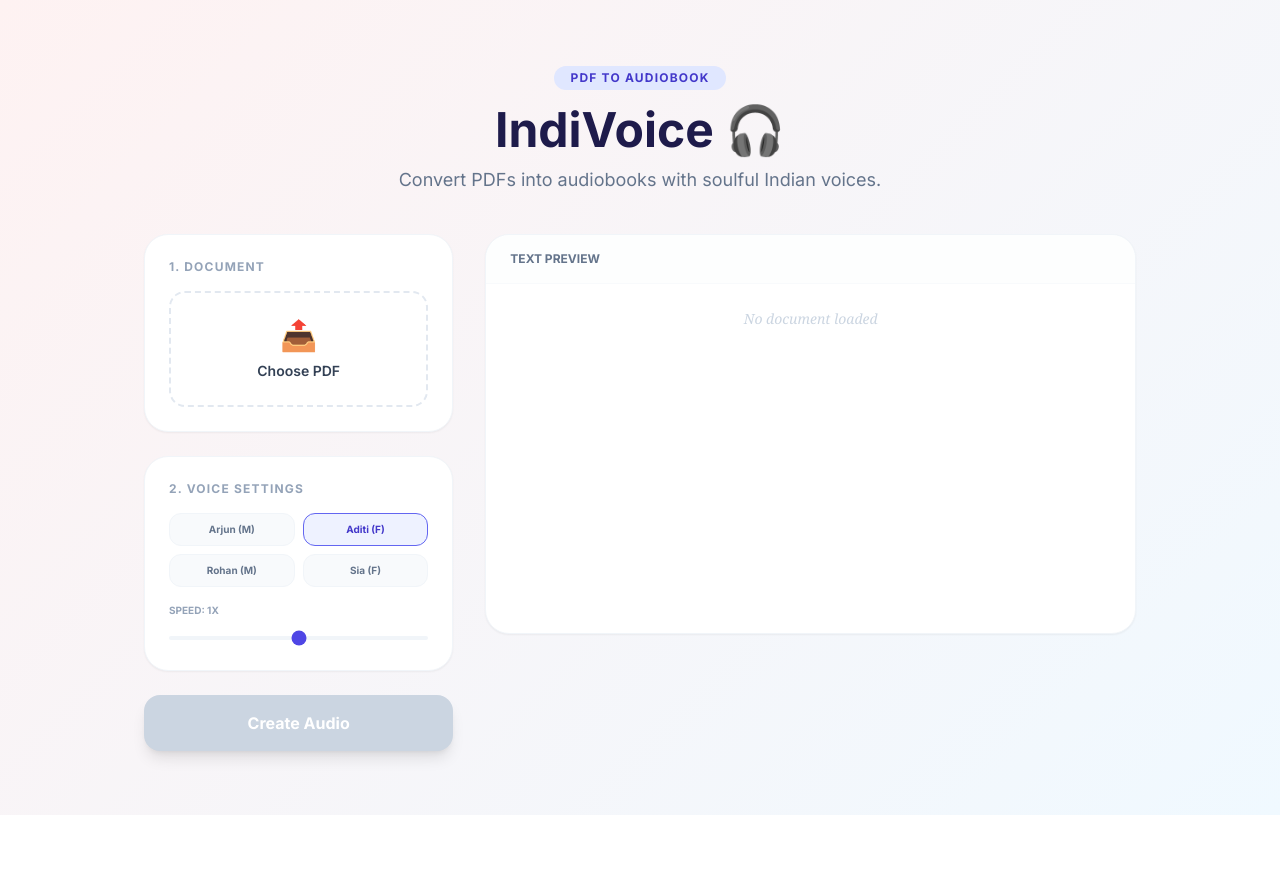
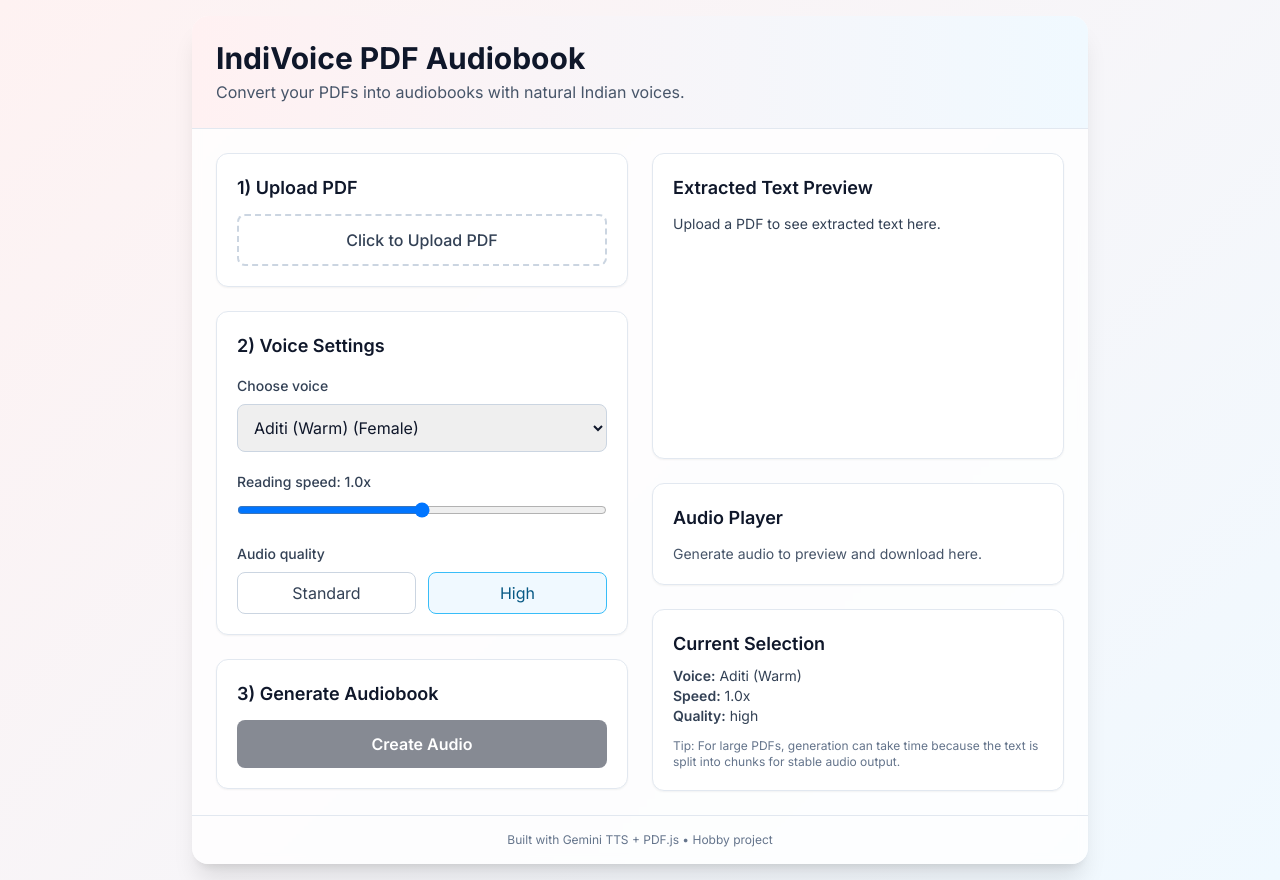
Before and after one commit to UltimateOvertaker/indivoice-audiobook, a React (Vite) app: page / in a window 1280 px wide. Before the commit the page ends 815 px from the top, so only its background shows below. Built offline with nearby package versions, Linux system fonts and the light colour scheme.

Commit message:
Update App.tsx

```diff
--- a/App.tsx
+++ b/App.tsx
@@ -1,9 +1,8 @@
-
 import React, { useState, useRef, useEffect } from 'react';
 import { GoogleGenAI, Modality } from '@google/genai';
 import { VOICE_OPTIONS, MAX_TEXT_CHUNK_SIZE } from './constants';
 import { VoiceOption, AudiobookConfig, ExtractionStatus, AudioGenerationStatus, VoiceGender } from './types';
-import { decodeBase64, createWavBlob } from './utils/audioUtils';
+import { decodeBase64, createWavBlob } from './audioUtils';
 
 // Global reference for PDF.js provided by the script tag in index.html
 declare const pdfjsLib: any;
@@ -79,77 +78,67 @@ const App: React.FC = () => {
   const generateAudiobook = async () => {
     if (!extraction.text) return;
 
+    const ai = new GoogleGenAI({ apiKey: process.env.API_KEY });
     setGeneration({ status: 'generating', progress: 0 });
 
     try {
-      const ai = new GoogleGenAI({ apiKey: process.env.API_KEY });
-      const selectedVoice = VOICE_OPTIONS.find(v => v.id === config.voiceId)!;
-
-      const cleanText = extraction.text.replace(/\s+/g, ' ').trim();
-
-      // Split text into chunks
-      const textChunks: string[] = [];
-      let currentIdx = 0;
-      while (currentIdx < cleanText.length) {
-        let chunk = cleanText.substring(currentIdx, currentIdx + MAX_TEXT_CHUNK_SIZE);
-        if (currentIdx + MAX_TEXT_CHUNK_SIZE < cleanText.length) {
-          const lastPeriod = chunk.lastIndexOf('.');
-          if (lastPeriod > MAX_TEXT_CHUNK_SIZE * 0.7) {
-            chunk = chunk.substring(0, lastPeriod + 1);
-          }
-        }
-        textChunks.push(chunk);
-        currentIdx += chunk.length;
+      // Split text into chunks to avoid request size limits
+      const textChunks = [];
+      for (let i = 0; i < extraction.text.length; i += MAX_TEXT_CHUNK_SIZE) {
+        textChunks.push(extraction.text.slice(i, i + MAX_TEXT_CHUNK_SIZE));
       }
 
-      const pcmChunks: Int16Array[] = [];
-      const totalChunks = textChunks.length;
+      const selectedVoice = VOICE_OPTIONS.find(v => v.id === config.voiceId);
+      if (!selectedVoice) throw new Error("Selected voice not found");
 
-      for (let i = 0; i < totalChunks; i++) {
-        const chunk = textChunks[i].trim();
-        if (!chunk) continue;
+      const audioChunks: Uint8Array[] = [];
 
-        const prompt = `Read this text clearly as an Indian audiobook narrator.
-        Tone: ${selectedVoice.name}.
-        Speed factor: ${config.speed}.
-        Text: "${chunk}"`;
+      for (let i = 0; i < textChunks.length; i++) {
+        const chunkText = textChunks[i];
 
         const response = await ai.models.generateContent({
-          model: "gemini-2.5-flash-preview-tts",
-          contents: [{ parts: [{ text: prompt }] }],
+          model: 'gemini-2.5-flash-preview-tts',
+          contents: [{ parts: [{ text: chunkText }] }],
           config: {
             responseModalities: [Modality.AUDIO],
             speechConfig: {
               voiceConfig: {
-                prebuiltVoiceConfig: { voiceName: selectedVoice.geminiVoice },
+                prebuiltVoiceConfig: {
+                  voiceName: selectedVoice.geminiVoice,
+                },
               },
             },
           },
         });
 
-        const base64Audio = response.candidates?.[0]?.content?.parts?.[0]?.inlineData?.data;
-        if (base64Audio) {
-          const bytes = decodeBase64(base64Audio);
-          pcmChunks.push(new Int16Array(bytes.buffer));
+        const part = response.candidates?.[0]?.content?.parts?.[0];
+        const base64Audio = (part as any)?.inlineData?.data;
+
+        if (!base64Audio) {
+          throw new Error("No audio returned from Gemini");
         }
 
-        setGeneration(prev => ({
-          ...prev,
-          progress: Math.round(((i + 1) / totalChunks) * 100)
-        }));
+        const audioBytes = decodeBase64(base64Audio);
+        audioChunks.push(audioBytes);
+
+        setGeneration({
+          status: 'generating',
+          progress: Math.round(((i + 1) / textChunks.length) * 100),
+        });
       }
 
-      if (pcmChunks.length === 0) throw new Error("No audio was generated.");
-
-      const totalLength = pcmChunks.reduce((acc, chunk) => acc + chunk.length, 0);
-      const combinedPcm = new Int16Array(totalLength);
+      // Combine audio chunks
+      const combined = new Uint8Array(audioChunks.reduce((sum, chunk) => sum + chunk.length, 0));
       let offset = 0;
-      for (const chunk of pcmChunks) {
-        combinedPcm.set(chunk, offset);
+      for (const chunk of audioChunks) {
+        combined.set(chunk, offset);
         offset += chunk.length;
       }
 
-      const wavBlob = createWavBlob(combinedPcm, 24000);
+      // Convert PCM bytes -> WAV blob for download/playback
+      const pcmData = new Int16Array(combined.buffer);
+      const wavBlob = createWavBlob(pcmData, 24000);
+
       const audioUrl = URL.createObjectURL(wavBlob);
 
       setGeneration({
@@ -158,118 +147,228 @@ const App: React.FC = () => {
         audioUrl,
       });
 
+      if (audioRef.current) {
+        audioRef.current.src = audioUrl;
+      }
     } catch (error: any) {
-      console.error('Audio Generation Error:', error);
+      console.error("Audiobook generation failed:", error);
       setGeneration({
         status: 'error',
         progress: 0,
-        error: error.message || 'Failed to generate audio.',
+        error: error?.message || "Something went wrong",
       });
     }
   };
 
   const downloadAudio = () => {
-    if (generation.audioUrl) {
+    if (!generation.audioUrl) return;
     const link = document.createElement('a');
     link.href = generation.audioUrl;
-      link.download = `IndiVoice_${file?.name.replace('.pdf', '') || 'Audio'}.wav`;
+    link.download = `${file?.name.replace('.pdf', '') || 'audiobook'}.wav`;
     link.click();
-    }
   };
 
+  const selectedVoice = VOICE_OPTIONS.find(v => v.id === config.voiceId);
+
   return (
-    <div className="max-w-5xl mx-auto px-4 py-8 md:py-16">
-      <header className="text-center mb-10">
-        <div className="inline-block bg-indigo-100 text-indigo-700 px-4 py-1 rounded-full text-xs font-bold tracking-widest uppercase mb-4">
-          PDF to Audiobook
+    <div className="min-h-screen flex items-center justify-center p-4">
+      <div className="w-full max-w-4xl bg-white/80 backdrop-blur-sm shadow-xl rounded-2xl overflow-hidden">
+        {/* Header */}
+        <div className="p-6 border-b border-slate-200 bg-gradient-to-r from-rose-50 to-sky-50">
+          <h1 className="text-3xl font-bold text-slate-900">IndiVoice PDF Audiobook</h1>
+          <p className="text-slate-600 mt-1">Convert your PDFs into audiobooks with natural Indian voices.</p>
         </div>
-        <h1 className="text-4xl md:text-5xl font-black text-indigo-950 mb-3">
-          IndiVoice <span className="text-indigo-500">🎧</span>
-        </h1>
-        <p className="text-slate-500 text-lg max-w-xl mx-auto">
-          Convert PDFs into audiobooks with soulful Indian voices.
-        </p>
-      </header>
 
-      <div className="grid grid-cols-1 lg:grid-cols-12 gap-8 items-start">
-        <div className="lg:col-span-4 space-y-6">
-          <section className="bg-white rounded-3xl p-6 shadow-sm border border-slate-100">
-            <h2 className="text-xs font-bold text-slate-400 uppercase tracking-widest mb-4">1. Document</h2>
-            <div
-              onClick={() => fileInputRef.current?.click()}
-              className={`border-2 border-dashed rounded-2xl p-6 text-center cursor-pointer transition-all ${
-                file ? 'border-indigo-200 bg-indigo-50/30' : 'border-slate-200 hover:border-indigo-300'
-              }`}
-            >
-              <input type="file" ref={fileInputRef} onChange={handleFileChange} className="hidden" accept=".pdf" />
-              <div className="text-3xl mb-2">{file ? '📄' : '📤'}</div>
-              <p className="text-sm font-semibold text-slate-700 truncate">{file ? file.name : 'Choose PDF'}</p>
-              {extraction.status === 'processing' && (
-                <p className="text-[10px] font-bold text-indigo-600 mt-2">Reading: {extraction.currentPage}/{extraction.totalPageCount}</p>
-              )}
-            </div>
-          </section>
+        <div className="p-6 grid grid-cols-1 lg:grid-cols-2 gap-6">
+          {/* Left Column */}
+          <div className="space-y-6">
+            {/* Upload Section */}
+            <div className="bg-white rounded-xl border border-slate-200 p-5 shadow-sm">
+              <h2 className="text-lg font-semibold text-slate-900 mb-3">1) Upload PDF</h2>
 
-          <section className="bg-white rounded-3xl p-6 shadow-sm border border-slate-100">
-            <h2 className="text-xs font-bold text-slate-400 uppercase tracking-widest mb-4">2. Voice Settings</h2>
-            <div className="grid grid-cols-2 gap-2 mb-4">
-              {VOICE_OPTIONS.map((v) => (
-                <button
-                  key={v.id}
-                  onClick={() => setConfig({ ...config, voiceId: v.id })}
-                  className={`p-2 rounded-xl border text-[10px] font-bold transition-all ${
-                    config.voiceId === v.id ? 'border-indigo-500 bg-indigo-50 text-indigo-700' : 'border-slate-100 bg-slate-50 text-slate-500'
-                  }`}
-                >
-                  {v.name.split(' ')[0]} ({v.gender === VoiceGender.MALE ? 'M' : 'F'})
-                </button>
-              ))}
-            </div>
-            <label className="text-[10px] font-bold text-slate-400 uppercase block mb-1">Speed: {config.speed}x</label>
               <input
-              type="range" min="0.5" max="1.5" step="0.1"
-              className="w-full h-1 bg-slate-100 rounded-lg appearance-none cursor-pointer accent-indigo-600"
-              value={config.speed}
-              onChange={(e) => setConfig({ ...config, speed: parseFloat(e.target.value) })}
+                ref={fileInputRef}
+                type="file"
+                accept="application/pdf"
+                className="hidden"
+                onChange={handleFileChange}
               />
-          </section>
 
               <button
-            disabled={extraction.status !== 'completed' || generation.status === 'generating'}
-            onClick={generateAudiobook}
-            className="w-full bg-indigo-600 text-white font-bold py-4 rounded-2xl shadow-lg hover:bg-indigo-700 disabled:bg-slate-300 transition-all flex items-center justify-center gap-2"
+                className="w-full py-3 rounded-lg border-2 border-dashed border-slate-300 hover:border-slate-400 text-slate-700 font-medium transition"
+                onClick={() => fileInputRef.current?.click()}
               >
-            {generation.status === 'generating' ? `Narrating... ${generation.progress}%` : 'Create Audio'}
+                {file ? `✅ ${file.name}` : "Click to Upload PDF"}
               </button>
+
+              {extraction.status === 'processing' && (
+                <div className="mt-3 text-sm text-slate-600">
+                  Extracting text... Page {extraction.currentPage} / {extraction.totalPageCount || '...'}
                 </div>
+              )}
 
-        <div className="lg:col-span-8 space-y-6">
-          <div className="bg-white rounded-3xl shadow-sm border border-slate-100 overflow-hidden flex flex-col min-h-[400px]">
-            <div className="px-6 py-4 border-b border-slate-50 flex justify-between items-center bg-slate-50/30">
-              <h3 className="text-xs font-bold text-slate-500 uppercase">Text Preview</h3>
-              {extraction.text && <span className="text-[10px] font-bold text-slate-400">{extraction.text.length} characters</span>}
+              {extraction.status === 'completed' && (
+                <div className="mt-3 text-sm text-green-700">
+                  ✅ Text extracted successfully!
                 </div>
-            <div className="flex-1 p-6 overflow-y-auto max-h-[400px] custom-scrollbar text-slate-600 leading-relaxed text-sm font-serif italic whitespace-pre-wrap">
-              {extraction.text || <div className="h-full flex items-center justify-center text-slate-300 italic">No document loaded</div>}
-            </div>
+              )}
 
-            {generation.status !== 'idle' && (
-              <div className="p-6 bg-indigo-900 text-white">
-                {generation.status === 'generating' ? (
-                  <div className="w-full bg-indigo-800 h-1.5 rounded-full overflow-hidden">
-                    <div className="h-full bg-indigo-400 transition-all" style={{ width: `${generation.progress}%` }}></div>
-                  </div>
-                ) : generation.status === 'completed' ? (
-                  <div className="flex flex-col md:flex-row items-center gap-4">
-                    <audio ref={audioRef} controls src={generation.audioUrl} className="flex-1 h-8 brightness-110 invert hue-rotate-180" />
-                    <button onClick={downloadAudio} className="bg-white text-indigo-900 px-4 py-2 rounded-xl text-xs font-bold">DOWNLOAD</button>
-                  </div>
-                ) : (
-                  <p className="text-xs text-red-300">{generation.error}</p>
-                )}
+              {extraction.status === 'error' && (
+                <div className="mt-3 text-sm text-red-700">
+                  ❌ Failed to extract text. Try another PDF.
                 </div>
               )}
             </div>
+
+            {/* Voice Settings */}
+            <div className="bg-white rounded-xl border border-slate-200 p-5 shadow-sm">
+              <h2 className="text-lg font-semibold text-slate-900 mb-4">2) Voice Settings</h2>
+
+              {/* Voice selection */}
+              <label className="block text-sm font-medium text-slate-700 mb-2">
+                Choose voice
+              </label>
+              <select
+                className="w-full p-3 rounded-lg border border-slate-300 focus:outline-none focus:ring-2 focus:ring-sky-400"
+                value={config.voiceId}
+                onChange={(e) => setConfig(prev => ({ ...prev, voiceId: e.target.value }))}
+              >
+                {VOICE_OPTIONS.map((voice) => (
+                  <option key={voice.id} value={voice.id}>
+                    {voice.name} ({voice.gender === VoiceGender.MALE ? 'Male' : 'Female'})
+                  </option>
+                ))}
+              </select>
+
+              {/* Speed */}
+              <div className="mt-5">
+                <label className="block text-sm font-medium text-slate-700 mb-2">
+                  Reading speed: {config.speed.toFixed(1)}x
+                </label>
+                <input
+                  type="range"
+                  min={0.7}
+                  max={1.3}
+                  step={0.1}
+                  value={config.speed}
+                  onChange={(e) => setConfig(prev => ({ ...prev, speed: parseFloat(e.target.value) }))}
+                  className="w-full"
+                />
+              </div>
+
+              {/* Quality */}
+              <div className="mt-5">
+                <label className="block text-sm font-medium text-slate-700 mb-2">
+                  Audio quality
+                </label>
+                <div className="flex gap-3">
+                  <button
+                    className={`flex-1 py-2 rounded-lg border ${
+                      config.quality === 'standard'
+                        ? 'bg-sky-50 border-sky-400 text-sky-800'
+                        : 'border-slate-300 text-slate-700'
+                    }`}
+                    onClick={() => setConfig(prev => ({ ...prev, quality: 'standard' }))}
+                  >
+                    Standard
+                  </button>
+                  <button
+                    className={`flex-1 py-2 rounded-lg border ${
+                      config.quality === 'high'
+                        ? 'bg-sky-50 border-sky-400 text-sky-800'
+                        : 'border-slate-300 text-slate-700'
+                    }`}
+                    onClick={() => setConfig(prev => ({ ...prev, quality: 'high' }))}
+                  >
+                    High
+                  </button>
+                </div>
+              </div>
+            </div>
+
+            {/* Generate */}
+            <div className="bg-white rounded-xl border border-slate-200 p-5 shadow-sm">
+              <h2 className="text-lg font-semibold text-slate-900 mb-3">3) Generate Audiobook</h2>
+
+              <button
+                className="w-full py-3 rounded-lg bg-slate-900 text-white font-semibold hover:bg-slate-800 transition disabled:opacity-50 disabled:cursor-not-allowed"
+                disabled={extraction.status !== 'completed' || generation.status === 'generating'}
+                onClick={generateAudiobook}
+              >
+                {generation.status === 'generating' ? "Generating..." : "Create Audio"}
+              </button>
+
+              {generation.status === 'generating' && (
+                <div className="mt-4">
+                  <div className="w-full bg-slate-200 rounded-full h-2 overflow-hidden">
+                    <div
+                      className="bg-sky-500 h-2"
+                      style={{ width: `${generation.progress}%` }}
+                    />
+                  </div>
+                  <div className="text-sm text-slate-600 mt-2">
+                    Progress: {generation.progress}%
+                  </div>
+                </div>
+              )}
+
+              {generation.status === 'error' && (
+                <div className="mt-4 text-sm text-red-700">
+                  ❌ {generation.error || "Something went wrong"}
+                </div>
+              )}
+            </div>
+          </div>
+
+          {/* Right Column */}
+          <div className="space-y-6">
+            {/* Extracted Text Preview */}
+            <div className="bg-white rounded-xl border border-slate-200 p-5 shadow-sm">
+              <h2 className="text-lg font-semibold text-slate-900 mb-3">Extracted Text Preview</h2>
+              <div className="h-56 overflow-y-auto custom-scrollbar text-sm text-slate-700 whitespace-pre-wrap">
+                {extraction.text ? extraction.text.slice(0, 5000) + (extraction.text.length > 5000 ? '…' : '') : "Upload a PDF to see extracted text here."}
+              </div>
+            </div>
+
+            {/* Audio Player */}
+            <div className="bg-white rounded-xl border border-slate-200 p-5 shadow-sm">
+              <h2 className="text-lg font-semibold text-slate-900 mb-3">Audio Player</h2>
+
+              {generation.audioUrl ? (
+                <>
+                  <audio ref={audioRef} controls className="w-full mb-4" />
+                  <button
+                    className="w-full py-3 rounded-lg bg-green-600 text-white font-semibold hover:bg-green-500 transition"
+                    onClick={downloadAudio}
+                  >
+                    Download WAV
+                  </button>
+                </>
+              ) : (
+                <div className="text-sm text-slate-600">
+                  Generate audio to preview and download here.
+                </div>
+              )}
+            </div>
+
+            {/* Helpful Info */}
+            <div className="bg-white rounded-xl border border-slate-200 p-5 shadow-sm">
+              <h2 className="text-lg font-semibold text-slate-900 mb-2">Current Selection</h2>
+              <div className="text-sm text-slate-700">
+                <div><span className="font-semibold">Voice:</span> {selectedVoice?.name}</div>
+                <div><span className="font-semibold">Speed:</span> {config.speed.toFixed(1)}x</div>
+                <div><span className="font-semibold">Quality:</span> {config.quality}</div>
+              </div>
+              <p className="text-xs text-slate-500 mt-3">
+                Tip: For large PDFs, generation can take time because the text is split into chunks for stable audio output.
+              </p>
+            </div>
+          </div>
+        </div>
+
+        {/* Footer */}
+        <div className="p-4 text-center text-xs text-slate-500 border-t border-slate-200">
+          Built with Gemini TTS + PDF.js • Hobby project
         </div>
       </div>
     </div>
```
Lines whose indentation alone changed are shown as unchanged.
